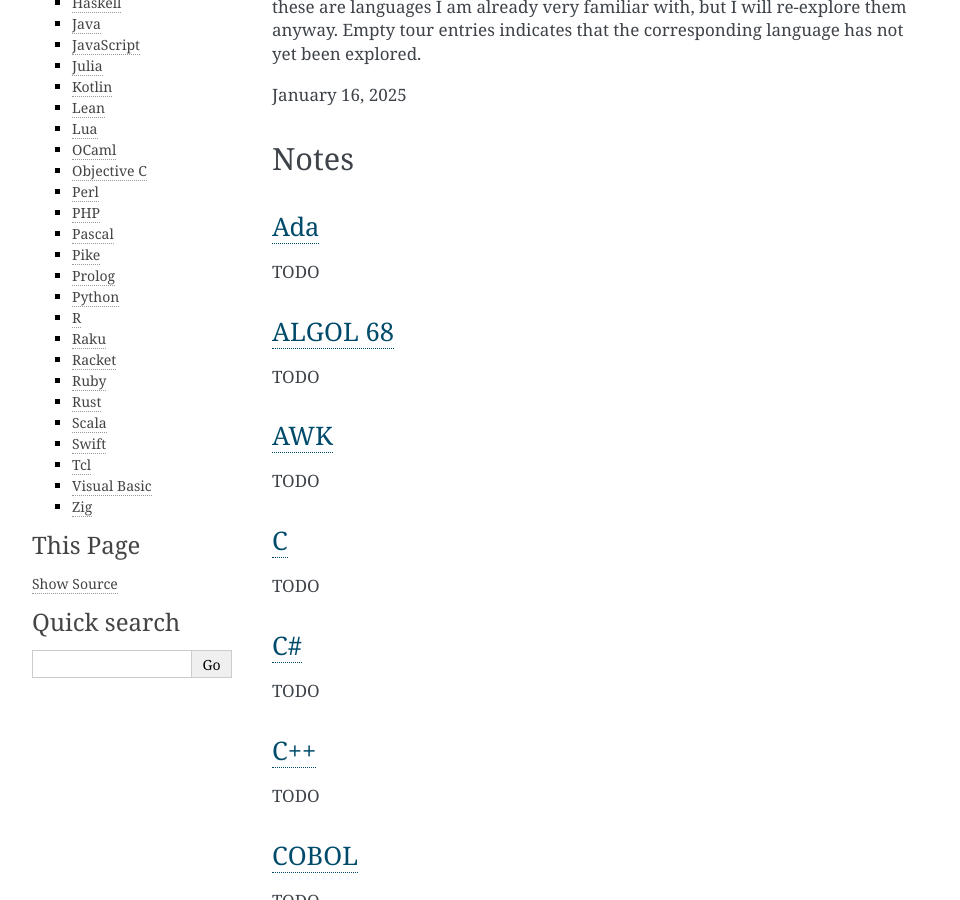
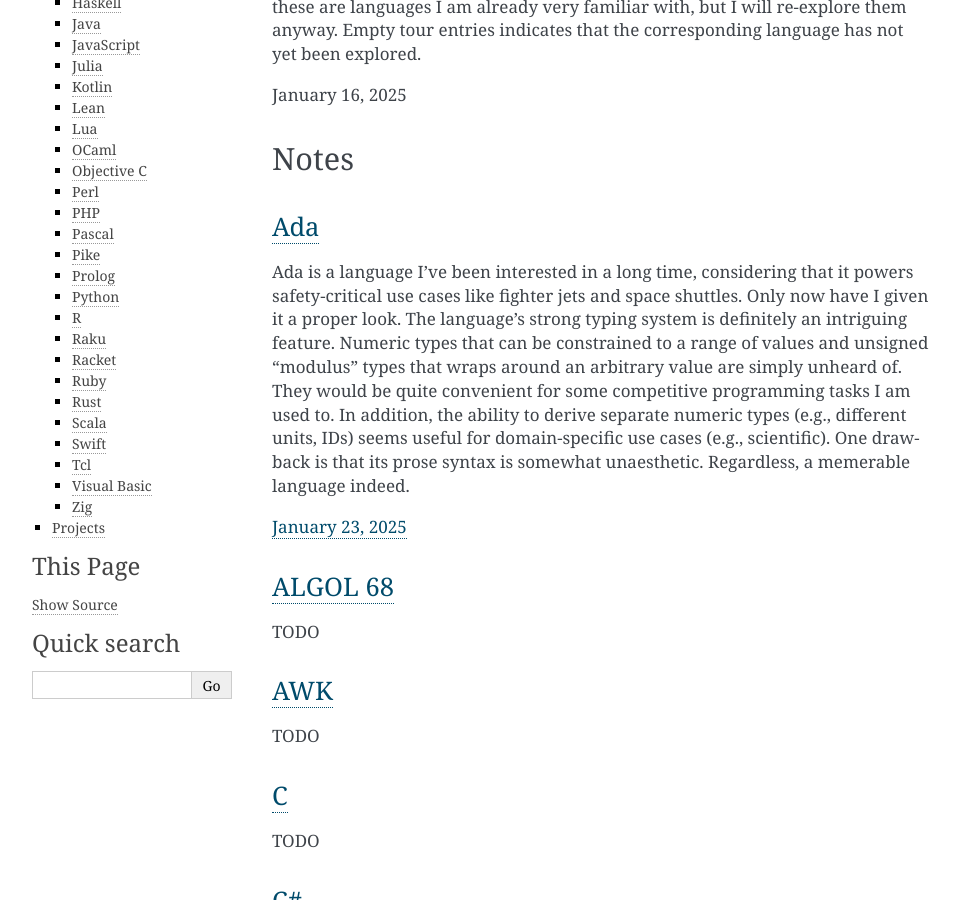
Before and after one commit to AussieSeaweed/personal-website, a Sphinx documentation site: the page built from source/random/pl-tour.rst, in a window 1280 px wide and 900 px high, scrolled down 564 px. Shown: the whole window, without its empty margins (148-1108 px from the left). Built offline with Sphinx 7.4.7, drawn with Linux system fonts in a browser that asks for light colours; some of the changed text lies outside the part shown.

Commit message:
Add Ada tour and table of topics

```diff
--- a/source/random/pl-tour.rst
+++ b/source/random/pl-tour.rst
@@ -17,7 +17,9 @@ Notes
 `Ada <https://www.adaic.org/>`_
 ^^^^^^^^^^^^^^^^^^^^^^^^^^^^^^^
 
-TODO
+Ada is a language I've been interested in a long time, considering that it powers safety-critical use cases like fighter jets and space shuttles. Only now have I given it a proper look. The language's strong typing system is definitely an intriguing feature. Numeric types that can be constrained to a range of values and unsigned "modulus" types that wraps around an arbitrary value are simply unheard of. They would be quite convenient for some competitive programming tasks I am used to. In addition, the ability to derive separate numeric types (e.g., different units, IDs) seems useful for domain-specific use cases (e.g., scientific). One drawback is that its prose syntax is somewhat unaesthetic. Regardless, a memerable language indeed.
+
+`January 23, 2025 <https://learn.adacore.com/courses/intro-to-ada/>`_
 
 `ALGOL 68 <https://en.wikipedia.org/wiki/ALGOL_68>`_
 ^^^^^^^^^^^^^^^^^^^^^^^^^^^^^^^^^^^^^^^^^^^^^^^^^^^^
@@ -127,7 +129,7 @@ A skilled programmer, after looking at my Python code, once asked me whether or
 
 After getting familiar with functional programming (previously OCaml and now Haskell), I am quite certain it was indeed a compliment! However, the short 5-minute tutorial I tried on their website doesn't seem to do justice to the language. Overall, it seems more or less similar to OCaml which I just learned. I have yet to learn some concepts I know exist in Haskell like Monads. I might come back to this to learn more.
 
-`Januar 19, 2025 <https://www.haskell.org/>`_
+`January 19, 2025 <https://www.haskell.org/>`_
 
 `Java <https://www.java.com/en/>`_
 ^^^^^^^^^^^^^^^^^^^^^^^^^^^^^^^^^^
@@ -258,3 +260,102 @@ TODO
 I was quite surprised to find that Vim has an excellent built-in plugin for Zig. Their brief but extremely technical overview sure convinced me of its overwhelming advantages over C (built-in error handling, null safety, reflection, tracing, etc.) and its unbelievable interoperability with C. What is particularly ambitious is that Zig seeks to be an alternative to even C compilers and make systems, allowing an easy and gradual transition from C to Zig for legacy projects. I have to confess that I was unable to fully understand every single part of the overview. This is definitely a language I will keep an eye on.
 
 `January 20, 2025 <https://ziglang.org/learn/overview/>`_
+
+Projects
+--------
+
+My goal is to write a meaningful family of software tools, application programs, or infrastructures dedicated to a single topic for each programming language explored. It will certainly take a long time to finish this table.
+
++----------------------+-------------------------+
+| Programming Language | Topic(s)                |
++======================+=========================+
+| Ada                  |                         |
++----------------------+-------------------------+
+| ALGOL 68             |                         |
++----------------------+-------------------------+
+| AWK                  |                         |
++----------------------+-------------------------+
+| C                    |                         |
++----------------------+-------------------------+
+| C#                   |                         |
++----------------------+-------------------------+
+| C++                  |                         |
++----------------------+-------------------------+
+| COBOL                |                         |
++----------------------+-------------------------+
+| Chez Scheme          |                         |
++----------------------+-------------------------+
+| Chicken              |                         |
++----------------------+-------------------------+
+| Clojure              |                         |
++----------------------+-------------------------+
+| Common Lisp          |                         |
++----------------------+-------------------------+
+| D                    |                         |
++----------------------+-------------------------+
+| Dart                 |                         |
++----------------------+-------------------------+
+| Elixir               |                         |
++----------------------+-------------------------+
+| Erlang               |                         |
++----------------------+-------------------------+
+| F#                   |                         |
++----------------------+-------------------------+
+| Forth                |                         |
++----------------------+-------------------------+
+| Fortran              |                         |
++----------------------+-------------------------+
+| Go                   |                         |
++----------------------+-------------------------+
+| Groovy               |                         |
++----------------------+-------------------------+
+| Haskell              |                         |
++----------------------+-------------------------+
+| Java                 |                         |
++----------------------+-------------------------+
+| JavaScript           |                         |
++----------------------+-------------------------+
+| Julia                |                         |
++----------------------+-------------------------+
+| Kotlin               |                         |
++----------------------+-------------------------+
+| Lean                 |                         |
++----------------------+-------------------------+
+| Lua                  |                         |
++----------------------+-------------------------+
+| OCaml                | Computer Algebra System |
++----------------------+-------------------------+
+| Objective C          |                         |
++----------------------+-------------------------+
+| Perl                 |                         |
++----------------------+-------------------------+
+| PHP                  |                         |
++----------------------+-------------------------+
+| Pascal               |                         |
++----------------------+-------------------------+
+| Pike                 |                         |
++----------------------+-------------------------+
+| Prolog               |                         |
++----------------------+-------------------------+
+| Python               | Poker Programming       |
++----------------------+-------------------------+
+| R                    |                         |
++----------------------+-------------------------+
+| Raku                 |                         |
++----------------------+-------------------------+
+| Racket               |                         |
++----------------------+-------------------------+
+| Ruby                 |                         |
++----------------------+-------------------------+
+| Rust                 |                         |
++----------------------+-------------------------+
+| Scala                |                         |
++----------------------+-------------------------+
+| Swift                |                         |
++----------------------+-------------------------+
+| Tcl                  |                         |
++----------------------+-------------------------+
+| Visual Basic         |                         |
++----------------------+-------------------------+
+| Zig                  |                         |
++----------------------+-------------------------+
```
